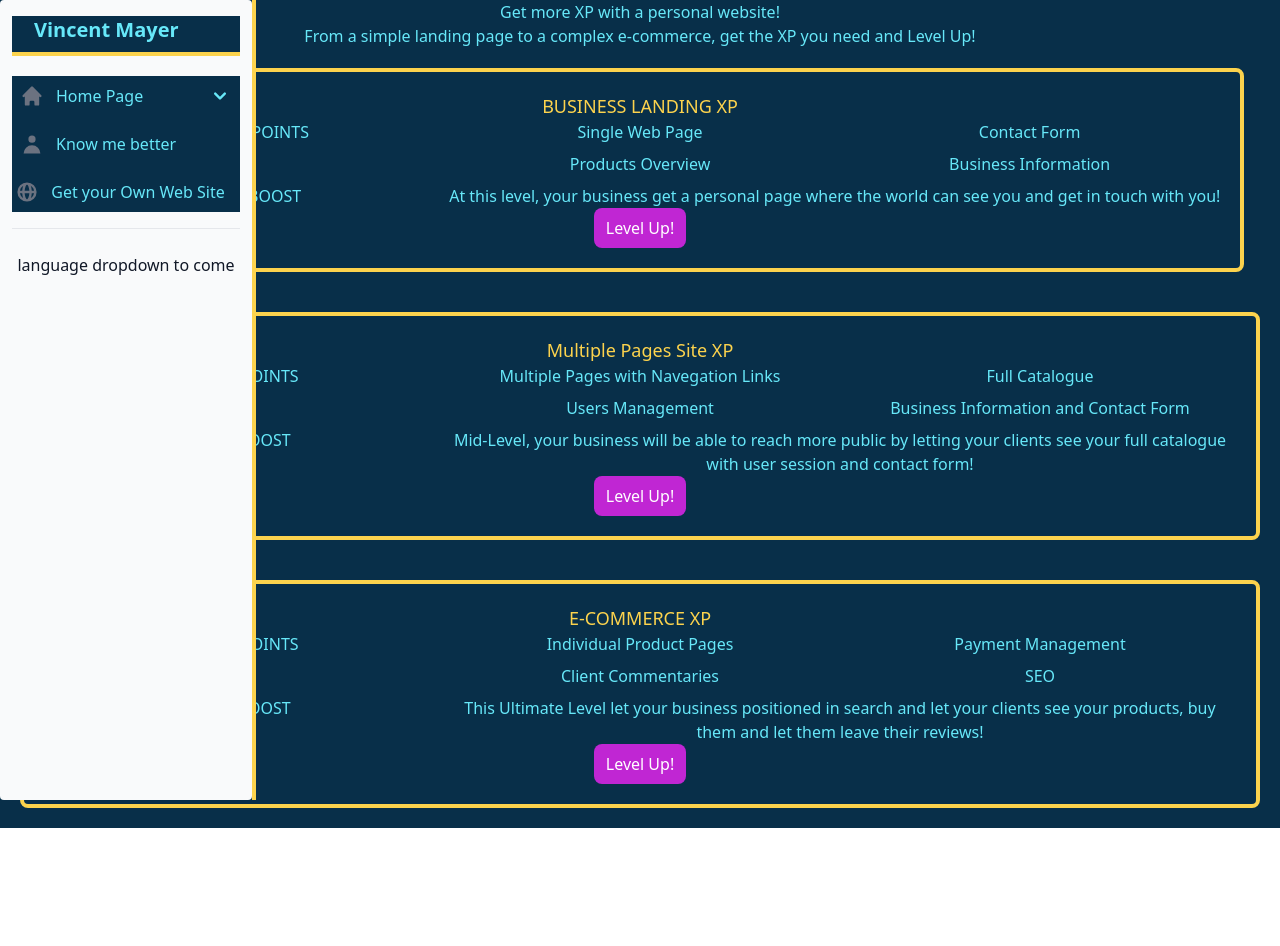
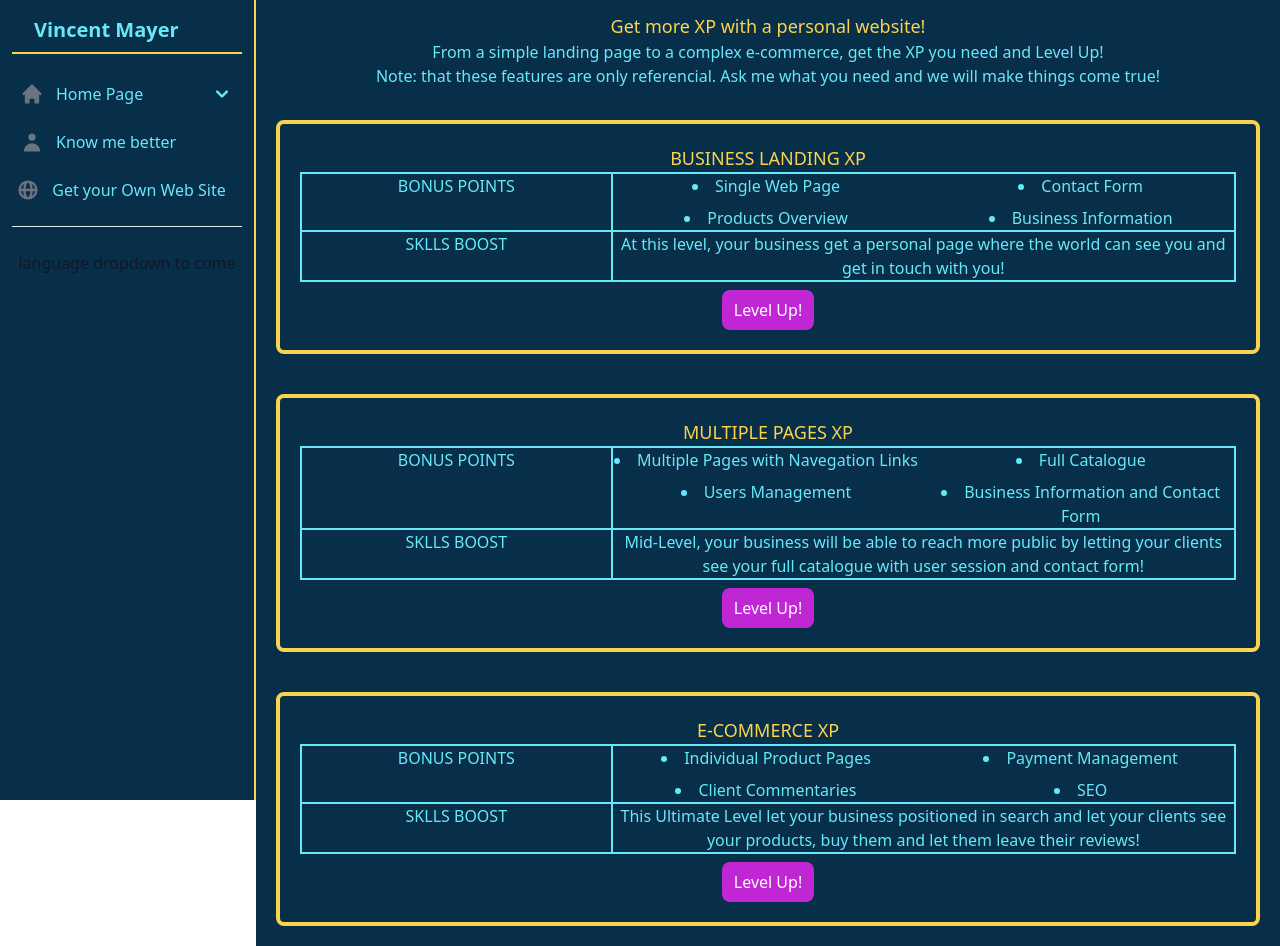
Before and after one commit to vincentmayer1808/portfolio, a Next.js app: page /products in a window 1280 px wide. Before the commit the page ends 828 px from the top, so only its background shows below. Built offline with nearby package versions, Linux system fonts and the light colour scheme.

Commit message:
main styles done,product styles done, img and carousel to do

```diff
--- a/src/app/(projects)/products/page.js
+++ b/src/app/(projects)/products/page.js
@@ -4,11 +4,14 @@ import React from "react";
 const page = () => {
   return (
     <div className="text-center text-cyan-300 bg-sky-950">
-      <h2>Get more XP with a personal website!</h2>
+      <div className="p-3">
+      <h2 className="font-medium text-lg text-amber-300">Get more XP with a personal website!</h2>
       <p>
         From a simple landing page to a complex e-commerce, get the XP you need
         and Level Up!
       </p>
+      <span>Note: that these features are only referencial. Ask me what you need and we will make things come true!</span>
+      </div>
       <section>
 <Product/>
       </section>
--- a/src/app/layout.js
+++ b/src/app/layout.js
@@ -2,7 +2,7 @@
 // import { Navbar } from '@/components/Navbar'
 import './globals.css'
 import { Inter } from 'next/font/google'
-import Sidenavbar from '@/components/Sidebar'
+import Sidenavbar from '@/components/sidebar/Sidebar'
 
 
 const inter = Inter({ subsets: ['latin'] })
@@ -18,8 +18,9 @@ export default function RootLayout({ children }) {
 
         {/* <Navbar/> */}
         <Sidenavbar/>
+       <div className="sm:ml-64">
         {children}
-
+      </div>
     </html>
   )
 }
--- a/src/app/page.js
+++ b/src/app/page.js
@@ -9,14 +9,13 @@ export default function Home() {
     <>
       <main className="bg-sky-950 text-center">
 
-          <section id="aboutMe">
-
+          <section id="aboutMe" className="p-2">
             <About />
           </section>
-          <section id="projectCarousel">
+          <section id="projectCarousel" className="p-2">
             <DefaultCarousel />
           </section>
-          <section id="contact">
+          <section id="contact" className="p-2">
             <Contact />
           </section>
 
--- a/src/components/About.jsx
+++ b/src/components/About.jsx
@@ -6,11 +6,11 @@ import Image from "next/image";
 export const About = () => {
   return (
     <>
-        <h1 className=" mb-2 text-5xl text-center text-amber-300 font-bold">
+        <h1 className=" m-2 text-5xl text-center text-amber-300 font-bold">
           Elevate your business to the Web level!
         </h1>
       <div className="text-center max-w-md mx-auto overflow-hidden md:max-w-2xl">
-        <div className="sm:flex items-center justify-center border-4 border-amber-300 shadow-xl shadow-amber-300 m-6 p-2 text-cyan-300 rounded-br-2xl">
+        <div className="sm:flex items-center justify-center rounded-lg border-2 border-amber-300 shadow-[0_02px#fff,inset_0_02px#fff,0_05px#fcd34d,0_015px#fcd34d,0_030px#fcd34d] m-6 p-2 text-cyan-300 rounded-br-2xl">
           <div className="sm:shrink-0">
 
           <img src="./images/cyberpunkDeveloper.jpg" alt="card image" className="h-48 w-auto md:h-full md:w-48"/>
@@ -23,16 +23,11 @@ export const About = () => {
               <p>Helping small businesses taking their services to the Web!</p>
             </div>
 
-            <div className="flex items-center justify-center gap-2">
-              <Link
-                href="/products"
-                className="flex items-center px-3 py-2 font-medium text-center text-white bg-fuchsia-600 rounded-lg hover:ring-2 ring-amber-300 hover:shadow-lg hover:shadow-amber-300"
-              >
-                What I can do
-              </Link>
+            <div className="flex items-center justify-center">
+
               <Link
                 href="/presentation"
-                className="flex items-center px-3 py-2 font-medium text-center text-white bg-fuchsia-600 rounded-lg hover:ring-2 ring-amber-300 hover:shadow-lg hover:shadow-amber-300"
+                className="flex items-center px-3 py-2 font-medium text-center text-white bg-fuchsia-600 rounded-lg hover:text.amber-300 hover:border-2 hover:border-amber-300 hover:shadow-[0_02px#fff,inset_0_02px#fff,0_05px#fcd34d,0_015px#fcd34d,0_030px#fcd34d]"
               >
                 My profile
               </Link>
--- a/src/components/Product.jsx
+++ b/src/components/Product.jsx
@@ -3,51 +3,51 @@ import React from "react";
 export const Product = () => {
   return (
     <div className="flex justify-center align-center flex-wrap">
-      <div className="flex-col justify-center align-center border-4 border-amber-300 p-5 m-5 rounded-lg hover:shadow-2xl hover:shadow-amber-300">
+      <div className="flex-col  justify-center  border-4 border-amber-300 p-5 m-5 rounded-lg hover:shadow-2xl hover:shadow-amber-300 hover:bg-sky-900 hover:text-white">
         <h3 className="font-medium text-lg text-amber-300">
           BUSINESS LANDING XP
         </h3>
-        <div className="grid grid-cols-3 gap-2">
-          <div>
-            <p>BONUS POINTS</p>
+        <div className="grid grid-cols-3 border-2 border-cyan-300">
+          <div className="border-b-2 border-r-2 border-cyan-300">
+            <p className="">BONUS POINTS</p>
           </div>
-          <div className="col-span-2">
-            <ul className="grid grid-cols-2 gap-2">
+          <div className="col-span-2 border-b-2 border-cyan-300 ">
+            <ul className="grid grid-cols-2 gap-2 list-disc list-inside">
               <li>Single Web Page</li>
               <li>Contact Form</li>
               <li>Products Overview</li>
               <li>Business Information</li>
             </ul>
           </div>
-          <div>
+          <div className="border-r-2 border-cyan-300">
             <p>SKLLS BOOST</p>
           </div>
-          <div className="col-span-2">
+          <div className="col-span-2 ">
             <p>
               At this level, your business get a personal page where the world
               can see you and get in touch with you!
             </p>
           </div>
         </div>
-        <button className="px-3 py-2 font-medium text-center text-white bg-fuchsia-600 rounded-lg hover:ring-2 ring-amber-300 hover:shadow-lg hover:shadow-amber-300">
+        <button className="px-3 py-2 mt-2 font-medium text-center text-white bg-fuchsia-600 rounded-lg hover:ring-2 ring-amber-300 hover:shadow-lg hover:shadow-amber-300">
           Level Up!
         </button>
       </div>
-      <div className="flex-col justify-center align-center border-4 border-amber-300 p-5 m-5 rounded-lg hover:shadow-2xl hover:shadow-amber-300">
-        <h3 className="font-medium text-lg text-amber-300">Multiple Pages Site XP</h3>
-        <div className="grid grid-cols-3 gap-2">
-          <div>
+      <div className="flex-col justify-center align-center border-4 border-amber-300 p-5 m-5 rounded-lg hover:bg-sky-900 hover:text-white hover:shadow-2xl hover:shadow-amber-300">
+        <h3 className="font-medium text-lg text-amber-300">MULTIPLE PAGES XP</h3>
+        <div className="grid grid-cols-3 border-2 border-cyan-300">
+          <div className="border-b-2 border-r-2 border-cyan-300">
             <p>BONUS POINTS</p>
           </div>
-          <div className="col-span-2">
-            <ul className="grid grid-cols-2 gap-2">
+          <div className="col-span-2 border-b-2 border-cyan-300">
+            <ul className="grid grid-cols-2 gap-2 list-disc list-inside">
               <li>Multiple Pages with Navegation Links</li>
               <li>Full Catalogue</li>
               <li>Users Management</li>
               <li>Business Information and Contact Form</li>
             </ul>
           </div>
-          <div>
+          <div className="border-r-2 border-cyan-300">
             <p>SKLLS BOOST</p>
           </div>
 
@@ -59,25 +59,25 @@ export const Product = () => {
             </p>
           </div>
         </div>
-        <button className="px-3 py-2 font-medium text-center text-white bg-fuchsia-600 rounded-lg hover:ring-2 ring-amber-300 hover:shadow-lg hover:shadow-amber-300">
+        <button className="px-3 py-2 mt-2 font-medium text-center text-white bg-fuchsia-600 rounded-lg hover:ring-2 ring-amber-300 hover:shadow-lg hover:shadow-amber-300">
           Level Up!
         </button>
       </div>
-      <div className="flex-col justify-center align-center border-4 border-amber-300 p-5 m-5 rounded-lg hover:shadow-2xl hover:shadow-amber-300">
+      <div className="flex-col justify-center align-center hover:text-white hover:bg-sky-900 border-4 border-amber-300 p-5 m-5 rounded-lg hover:shadow-2xl hover:shadow-amber-300">
         <h3 className="font-medium text-lg text-amber-300">E-COMMERCE XP</h3>
-        <div className="grid grid-cols-3 gap-2">
-          <div>
+        <div className="grid grid-cols-3 border-2 border-cyan-300">
+          <div className="border-b-2 border-r-2 border-cyan-300">
             <p>BONUS POINTS</p>
           </div>
-          <div className="col-span-2">
-            <ul className="grid grid-cols-2 gap-2">
-              <li>Individual Product Pages</li>
+          <div className="col-span-2 border-b-2 border-cyan-300">
+            <ul className="grid grid-cols-2 gap-2 list-disc list-inside">
+              <li >Individual Product Pages</li>
               <li>Payment Management</li>
               <li>Client Commentaries</li>
               <li>SEO</li>
             </ul>
           </div>
-          <div>
+          <div className="border-r-2 border-cyan-300">
             <p>SKLLS BOOST</p>
           </div>
           <div className="col-span-2">
@@ -88,7 +88,7 @@ export const Product = () => {
             </p>
           </div>
         </div>
-        <button className="px-3 py-2 font-medium text-center text-white bg-fuchsia-600 rounded-lg hover:ring-2 ring-amber-300 hover:shadow-lg hover:shadow-amber-300">
+        <button className="px-3 py-2 mt-2 font-medium text-center text-white bg-fuchsia-600 rounded-lg hover:ring-2 ring-amber-300 hover:shadow-lg hover:shadow-amber-300">
           Level Up!
         </button>
       </div>
--- a/src/components/Sidebar.jsx
+++ b/src/components/sidebar/Sidebar.jsx
@@ -1,5 +1,5 @@
 "use client";
-
+import "./sidebar.css"
 import { Sidebar } from "flowbite-react";
 import {
   HiGlobeAlt,
@@ -9,7 +9,7 @@ import {
   HiUser,
   HiViewBoards,
 } from "react-icons/hi";
-import { Language } from "./Language";
+import { Language } from "../Language";
 // fushia : #c026d3 => fuchsia-600
 // bg : #082f49 => sky-950
 // cyan-300 => #67e8f9
@@ -40,10 +40,10 @@ const Sidenavbar = () => {
     </svg>
   </button>
 
-    <Sidebar id="logo-sidebar" aria-label="Navegation Sidebar"  className=" bg-sky-950 fixed z-40 left-0 w-64 border-r-4 border-amber-300 h-screen text-cyan-300 transition-transform -translate-x-full sm:translate-x-0 ">
+    <Sidebar id="logo-sidebar" aria-label="Navegation Sidebar" className="bg-sky-950 fixed z-40 left-0 w-64 border-r-2 border-amber-300 h-screen text-cyan-300 transition-transform -translate-x-full sm:translate-x-0 ">
       <Sidebar.Logo
         href="/"
-        className=" bg-sky-950 border-b-4 border-amber-300 text-cyan-300"
+        className=" bg-sky-950 border-b-2 border-amber-300 text-cyan-300"
       >
         <p className="hover:text-fuchsia-600 mb-2">Vincent Mayer</p>
       </Sidebar.Logo>
--- /dev/null
+++ b/src/components/sidebar/sidebar.css
@@ -0,0 +1,3 @@
+nav div{
+background-color: #082F49 !important;
+}
--- a/tailwind.config.js
+++ b/tailwind.config.js
@@ -8,6 +8,6 @@ module.exports = {
   ],
   theme: {
   },
-  darkMode: "class",
+
   plugins: [require("flowbite/plugin")]
 }
```
Also changed, not shown: src/components/DefaultCarousel.jsx (+17 -38 lines).
